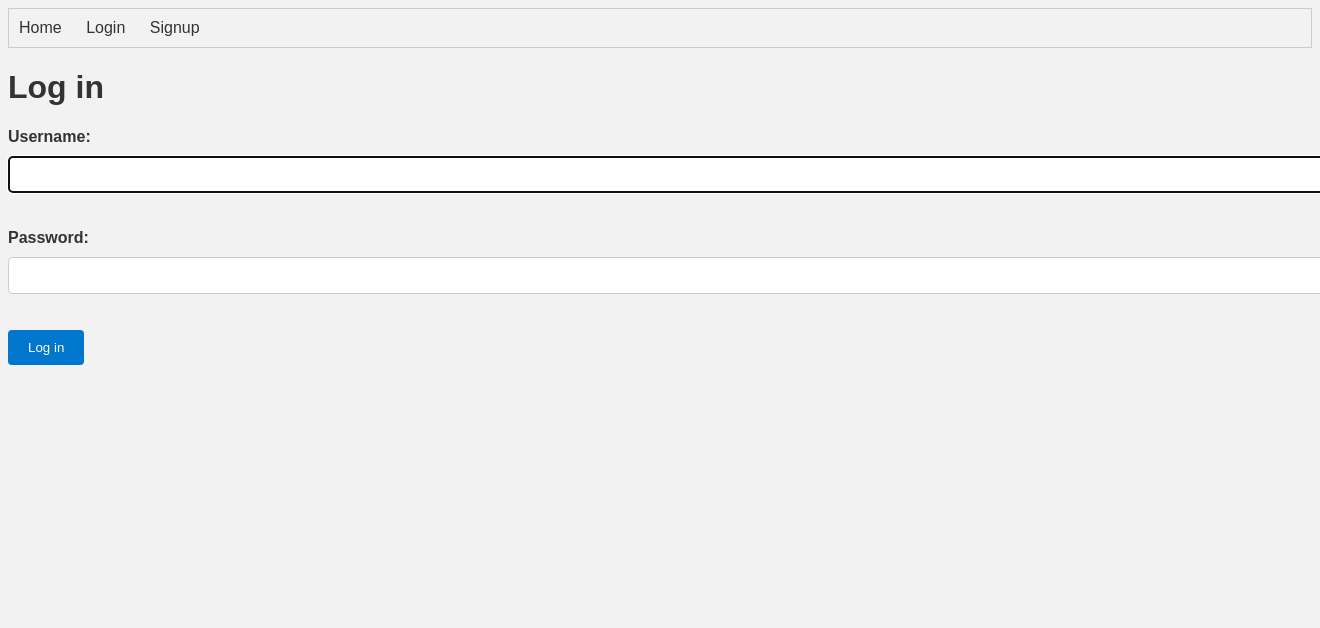
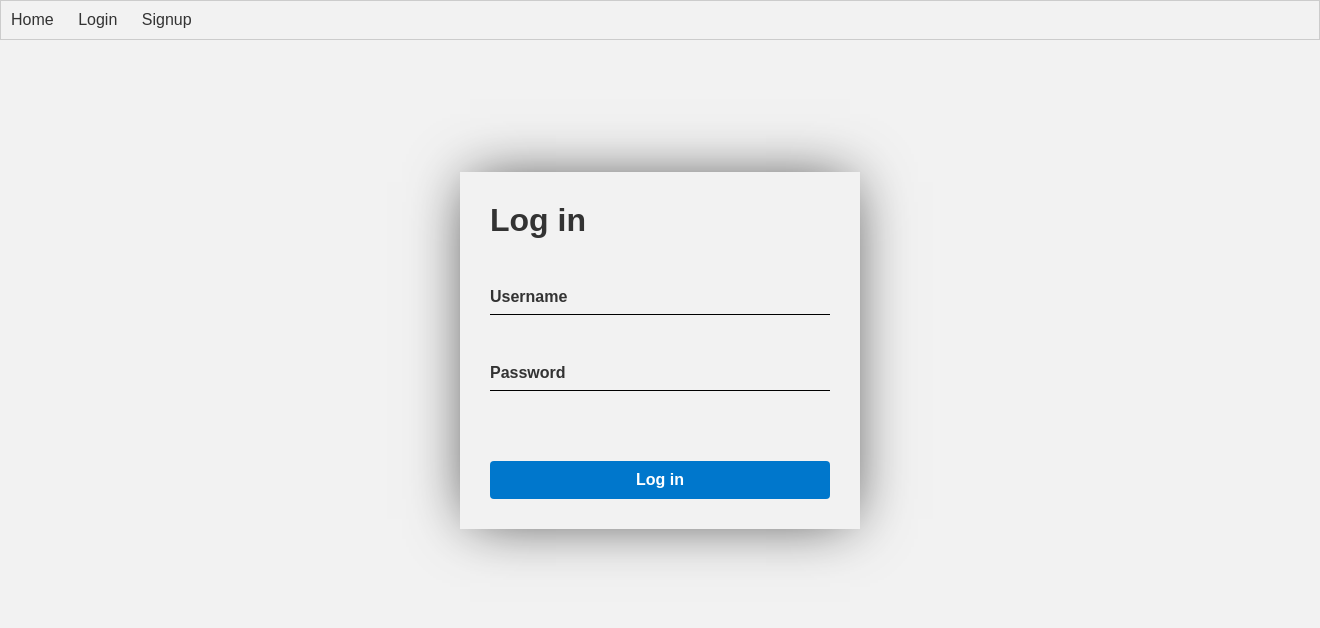
Before and after one commit to taras-fid/pyShop, a Django app: page /login/ in a window 1320 px wide; the page is wider, and only the part inside the window is pictured. Shown: the top 628 px of that part. Run offline with Django 4.2, Linux system fonts and the light colour scheme.

Commit message:
changed css for login and sign in pages.

```diff
--- /dev/null
+++ b/app/static/css/login.css
@@ -0,0 +1,57 @@
+:focus {
+  outline: none;
+}
+.login-container {
+  margin-bottom: 100px;
+  margin-left: 50%;
+  margin-top: 10%;
+  transform: translate(-50%,0%);
+  width: 400px;
+  box-shadow: 0px 0px 56px -10px rgba(0,0,0,0.75);
+  padding: 10px 30px;
+}
+h1 {
+  margin-top: 20px;
+  margin-bottom: 40px;
+}
+.user-box {
+  position: relative;
+  margin-bottom: 40px;
+  border-bottom: 1px solid black;
+}
+input {
+  width: 100%;
+  padding: 10px 0px;
+  border: none;
+  border: none;
+  background-color: transparent;
+}
+label {
+  position: absolute;
+  top: 50%;
+  transform: translate(0%,-50%);
+  left: 0px;
+  pointer-events: none;
+}
+.user-box input:focus + label, .user-box input:valid + label {
+  top: -1px;
+  left: 1px;
+  background-color: #f2f2f2;
+  font-size: 12px;
+  transition: .5s ease;
+  color: darkcyan;
+}
+button {
+  margin-top: 30px;
+  background-color: #0077cc;
+  width: 100%;
+  padding: 10px;
+}
+button:hover{
+  border: 2px solid black;
+}
+button span {
+  font-size: 16px;
+  color: white;
+  font-weight: 600;
+}
--- a/app/static/css/style.css
+++ b/app/static/css/style.css
@@ -1,4 +1,10 @@
 /* Global styles */
+* {
+  margin: 0px;
+  padding: 0px;
+  box-sizing: border-box;
+  list-style: none;
+}
 body {
   font-family: Arial, sans-serif;
   font-size: 16px;
@@ -84,15 +90,6 @@ form label {
   font-weight: bold;
 }
 
-form input[type="text"],
-form input[type="password"],
-form input[type="email"] {
-  width: 100%;
-  padding: 10px;
-  margin-bottom: 20px;
-  border: 1px solid #ccc;
-  border-radius: 4px;
-}
 
 form button {
   background-color: #0077cc;
--- a/app/templates/base.html
+++ b/app/templates/base.html
@@ -3,10 +3,10 @@
   <head>
     <meta charset="UTF-8">
     <title>{% block title %}pyShop{% endblock %}</title>
+    {% block extra_head %}
+    {% endblock %}
     {% load static %}
     <link rel="stylesheet" href="{% static 'css/style.css' %}">
-    {% block extra_head %}
-    {% endblock %}
   </head>
   <body>
     <nav>
--- a/app/templates/login.html
+++ b/app/templates/login.html
@@ -2,11 +2,23 @@
 
 {% block title %}Log in{% endblock %}
 
+{% load static %}
+{% block extra_head %}<link rel="stylesheet" href="{% static 'css/login.css' %}">{% endblock %}
+
 {% block content %}
-  <h1>Log in</h1>
-  <form method="post">
-    {% csrf_token %}
-    {{ form.as_p }}
-    <button type="submit">Log in</button>
-  </form>
+  <div class="login-container">
+    <h1>Log in</h1>
+    <form method="post">
+      {% csrf_token %}
+      <div class="user-box">
+        <input type="text" name="username" autocapitalize="none" autocomplete="username" maxlength="150" required id="id_username">
+        <label for="id_username">Username</label>
+      </div>
+      <div class="user-box">
+        <input type="password" name="password" autocomplete="current-password" required id="id_password">
+        <label for="id_password">Password</label>
+      </div>
+      <button type="submit"><span>Log in</span></button>
+    </form>
+  </div>
 {% endblock %}
```
Also changed, not shown: app/static/css/sign_up.css (added, +107 -0 lines), app/templates/signup.html (+70 -6 lines), app/templates/milk.png (deleted).
